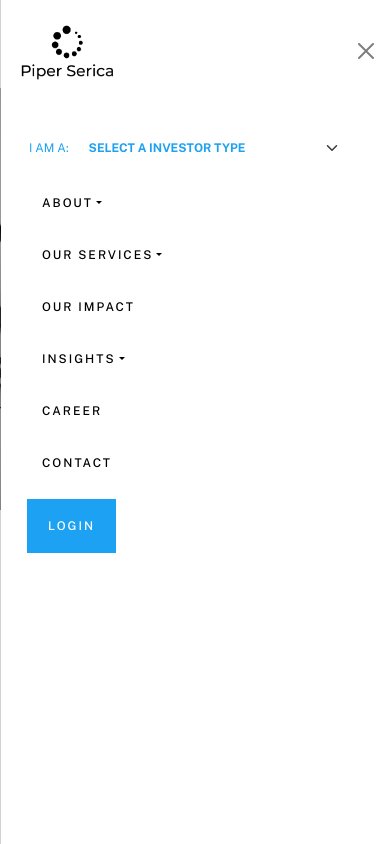
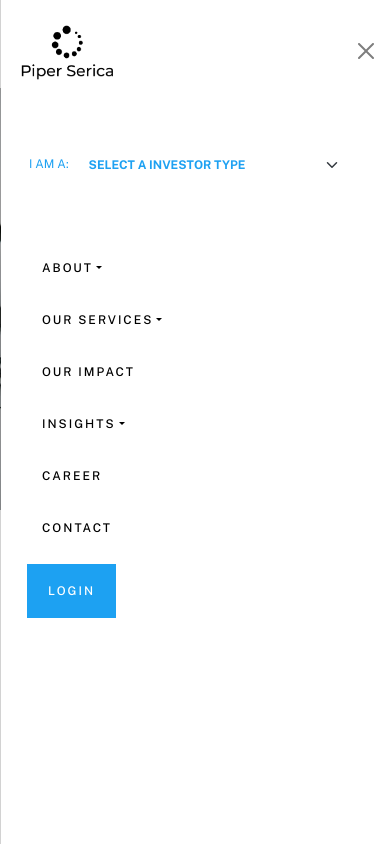
Before and after one commit to FiveOnlineSite/piperserica, a React (Create React App) app in the folder frontend/: page /about in a window 390 px wide. Both pictures are taken after a click on the button "Toggle navigation". Shown: the top 844 px of the page. Built offline with nearby package versions, Linux system fonts and the light colour scheme; a web font is replaced by a local one.

Commit message:
made new changes

```diff
--- a/frontend/src/components/Header.js
+++ b/frontend/src/components/Header.js
@@ -784,7 +784,7 @@
             </div>
             <div className="offcanvas-body">
               <TopBar />
-              <ul className="navbar-nav justify-content-end flex-grow-1 pe-3">
+              <ul className="navbar-nav justify-content-end flex-grow-1 pe-3 pt-5">
                 <li className="nav-item dropdown">
                   <NavLink
                     className="nav-link dropdown-toggle"
--- a/frontend/src/index.css
+++ b/frontend/src/index.css
@@ -2108,6 +2108,16 @@
 
   .mobile-navbar {
     display: block !important;
+  }
+
+  .offcanvas-header {
+    position: relative;
+    top: 0;
+  }
+
+  .offcanvas-body {
+    position: relative;
+    top: 2%;
   }
 
   .navbar-nav {
@@ -2421,6 +2431,10 @@
     height: 50vh;
     top: 50%;
   }
+
+  .why-us-section {
+    margin-top: 0;
+  }
 }
 
 @media screen and (max-width: 600px) {
```
